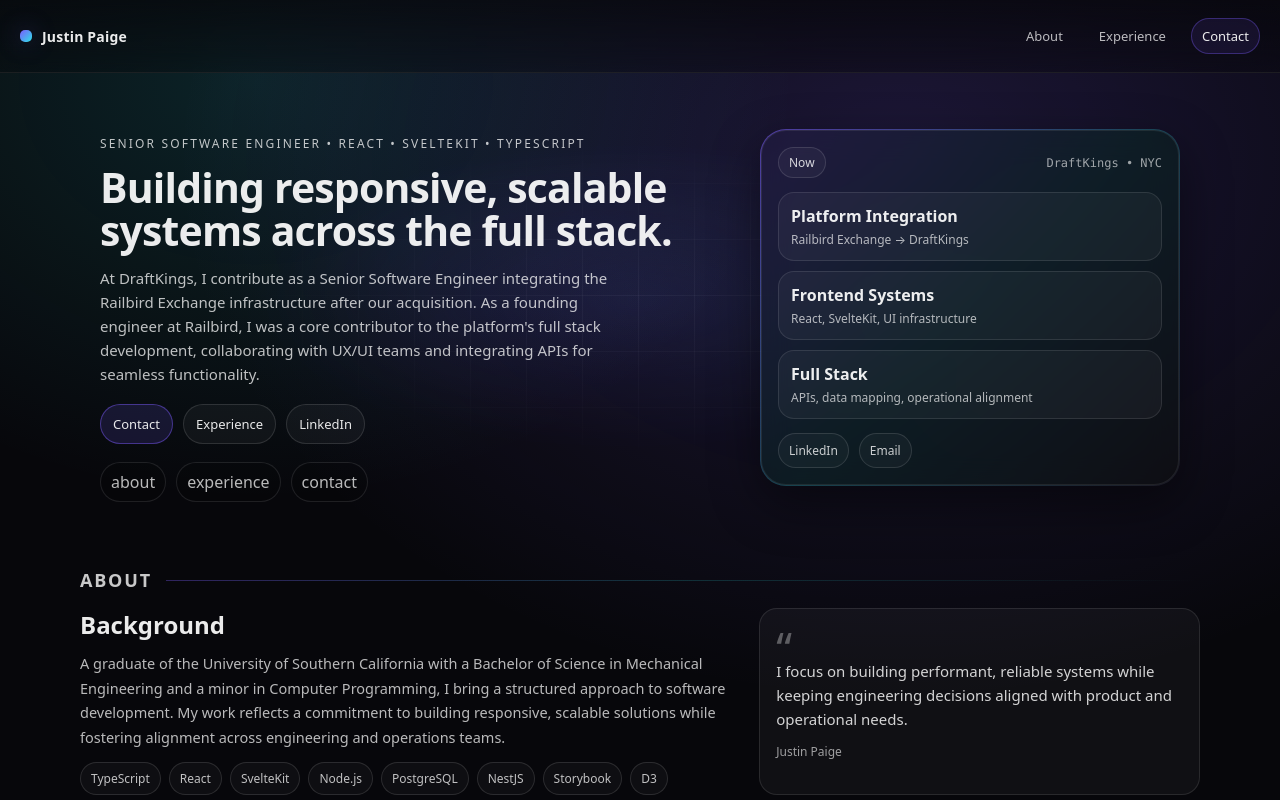
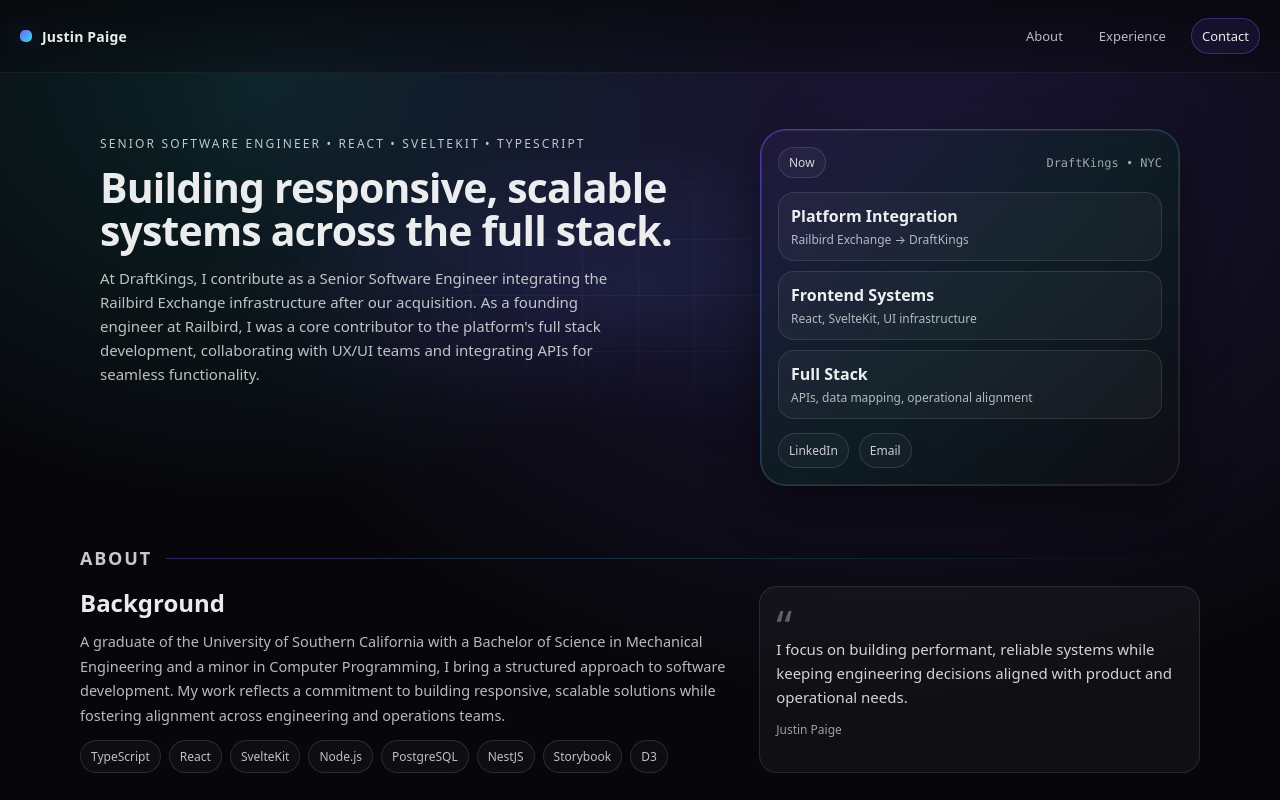
Before and after one commit to jhpaige/justinpaige.com, a React (Vite) app: page / in a window 1280 px wide. Shown: the top 800 px of the page. Built offline with nearby package versions, Linux system fonts and the light colour scheme.

Commit message:
Removed redundant ctas

```diff
--- a/src/pages/Home.tsx
+++ b/src/pages/Home.tsx
@@ -25,30 +25,6 @@
             the platform&apos;s full stack development, collaborating with UX/UI teams and integrating APIs for
             seamless functionality.
           </p>
-
-          <div className="ctaRow">
-            <a className="btn primary" href="#contact">
-              Contact
-            </a>
-            <a className="btn" href="#experience">
-              Experience
-            </a>
-            <a className="btn" href={linkedin} target="_blank" rel="noreferrer">
-              LinkedIn
-            </a>
-          </div>
-
-          <div className="miniNav">
-            <a className="miniLink" href="#about">
-              about
-            </a>
-            <a className="miniLink" href="#experience">
-              experience
-            </a>
-            <a className="miniLink" href="#contact">
-              contact
-            </a>
-          </div>
         </div>
 
         <div className="heroSide">
```
